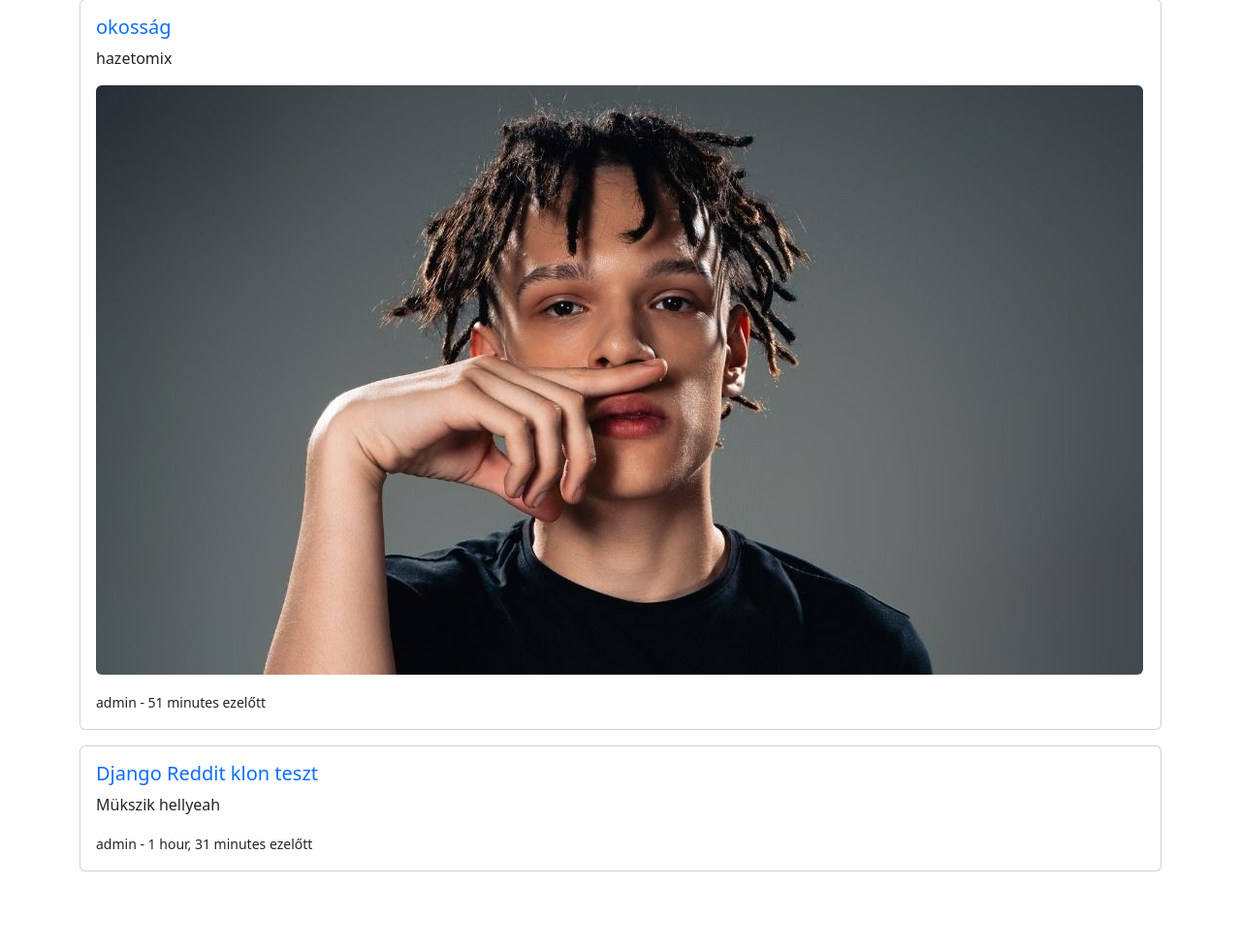
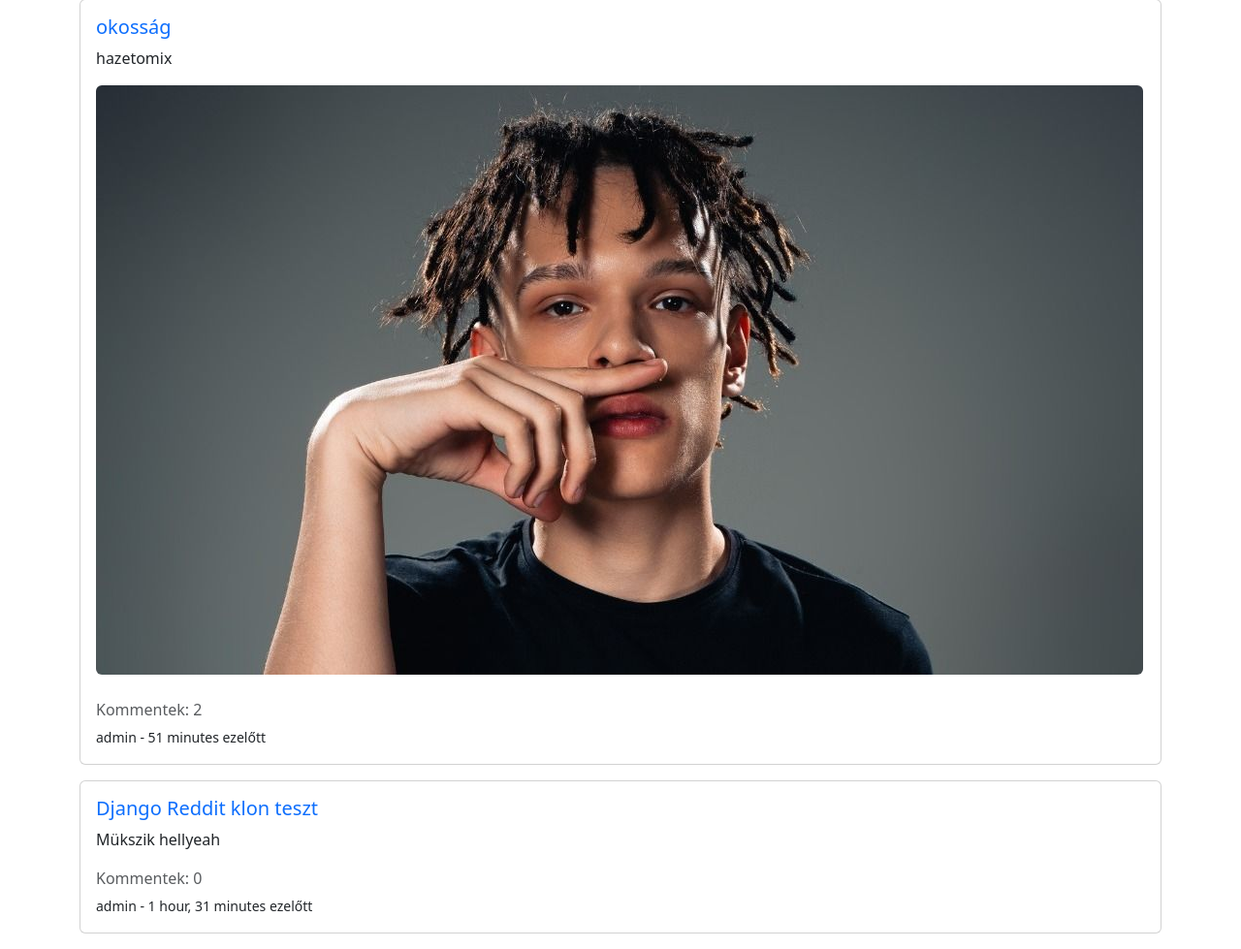
Before and after one commit to tothmatyas/Reddit_projekt, a Django app: page / in a window 1280 px wide. Shown: the part 97-1076 px from the top of the page at 97% size. Before the commit the page ends 996 px from the top, so only its background shows below. Run offline with Django 5.2, Linux system fonts and the light colour scheme; data comes from the database, SQL or seed files in the repository; both versions use the stored data as it was after the commit.

Commit message:
comment db szam

```diff
--- a/social/templates/home.html
+++ b/social/templates/home.html
@@ -36,8 +36,10 @@
                         <img src="{{ post.image.url }}" class="img-fluid rounded mb-3" alt="Poszt kép">
                     {% endif %}
 
+                    <p class="mt-2 mb-1 text-muted">Kommentek: {{ post.comments.count }}</p>
                     <small>{{ post.author.username }} - {{ post.created_at|timesince }} ezelőtt</small>
                 </div>
+
             </div>
             {% empty %}
             <p>Nincs poszt még!</p>
```
Also changed, not shown: db.sqlite3.
